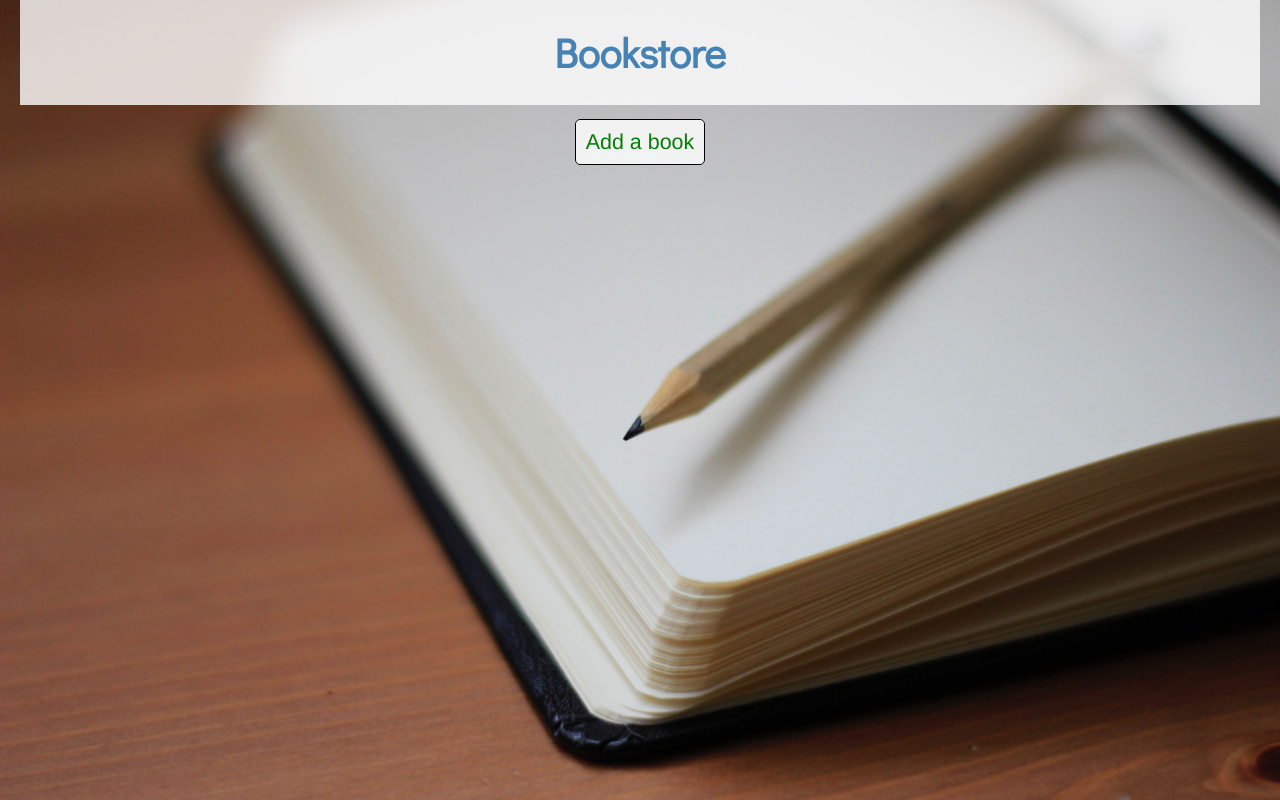
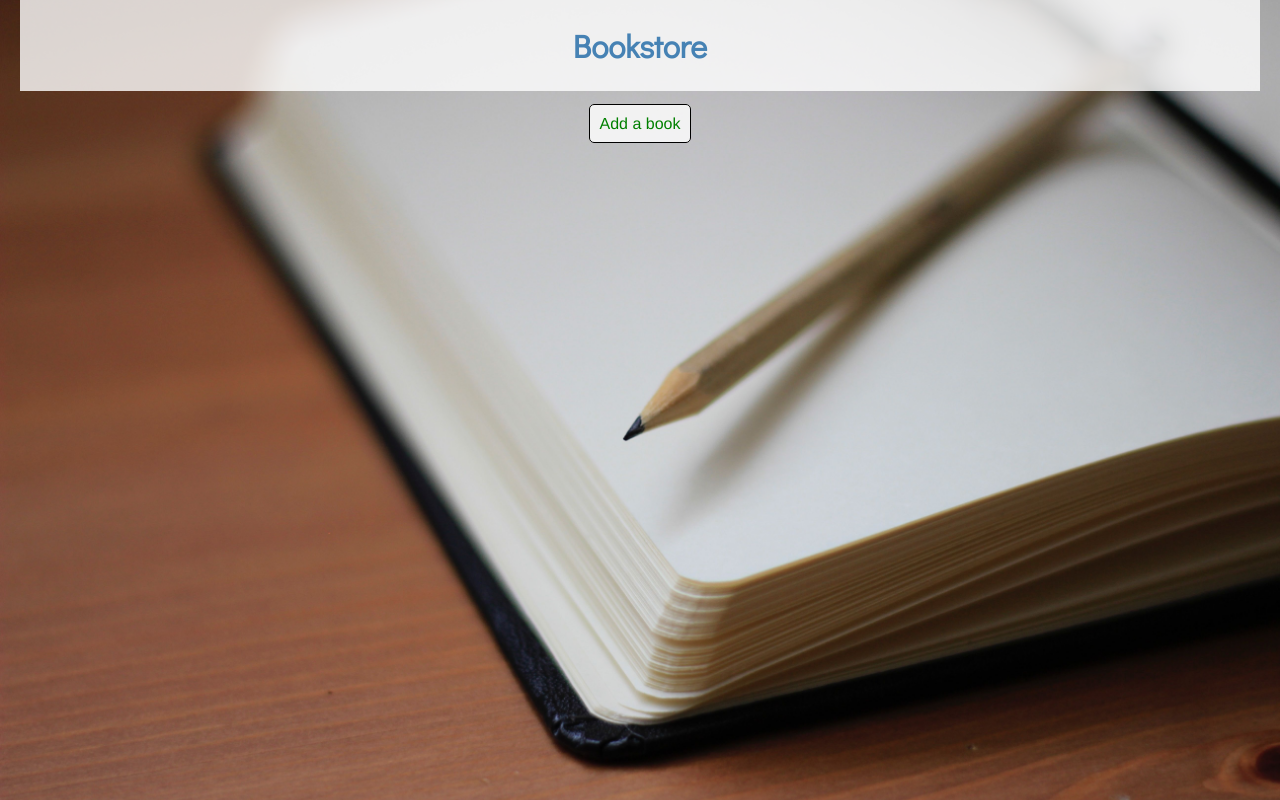
Before and after one commit to irenecodes/bookstore, a React (Create React App) app: page /editbook in a window 1280 px wide. Built offline with nearby package versions, Linux system fonts and the light colour scheme.

Commit message:
consistency edits

```diff
--- a/src/App.css
+++ b/src/App.css
@@ -12,7 +12,6 @@ article,aside,details,figcaption,figure,footer,header,hgroup,nav,section,summary
   text-align: center;
   line-height: 1.6;
   font-family: 'Arimo', sans-serif;
-  font-size:105%;
 }
 
 .wrapper {
--- a/src/pages/add-a-book/add-edit-styles.scss
+++ b/src/pages/add-a-book/add-edit-styles.scss
@@ -12,6 +12,7 @@
 .link {
     padding: 10px;
     border-radius: 5px;
+    border: 1px solid black;
 }
 
 form {
--- a/src/pages/edit/edit-page.jsx
+++ b/src/pages/edit/edit-page.jsx
@@ -68,7 +68,7 @@ class EditPage extends Component {
                             />
                         </div>
                         <div className='input-field'>
-                            <label htmlFor="price">Price:</label>
+                            <label htmlFor="price">Price in $:</label>
                             <input
                                 required type="text"
                                 value={price}
```
